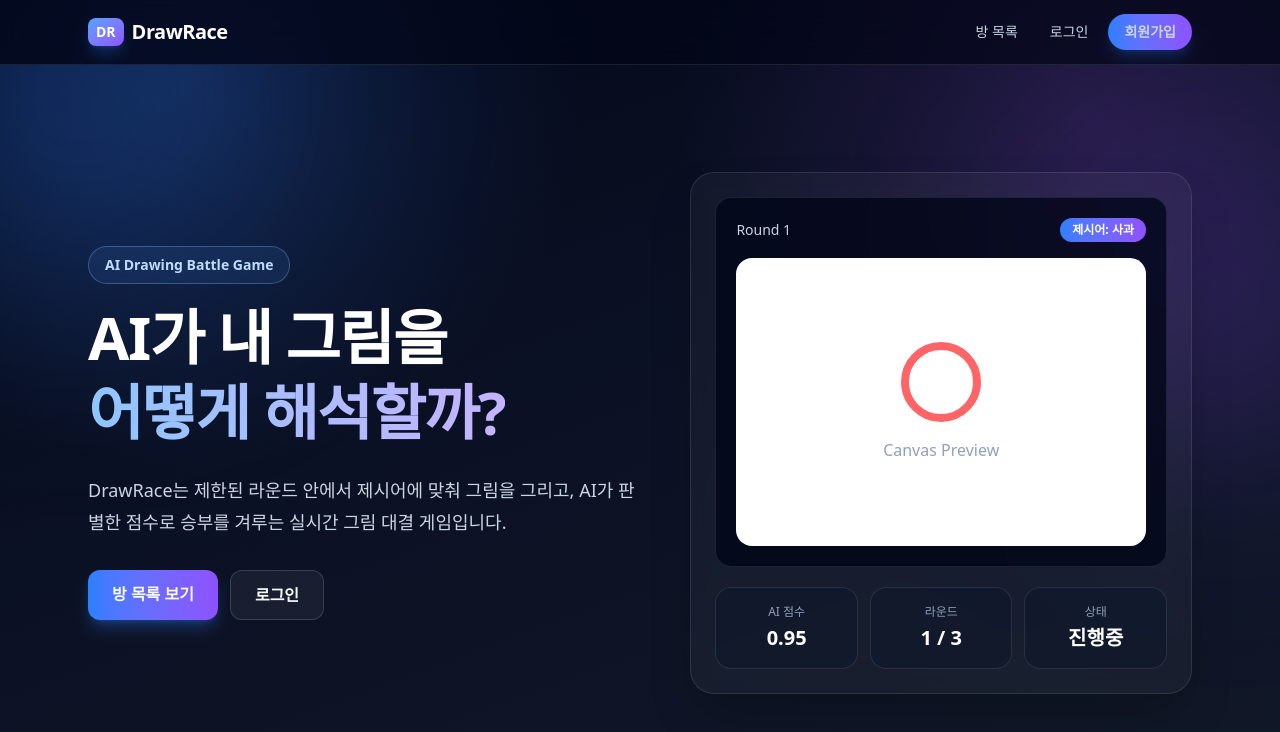
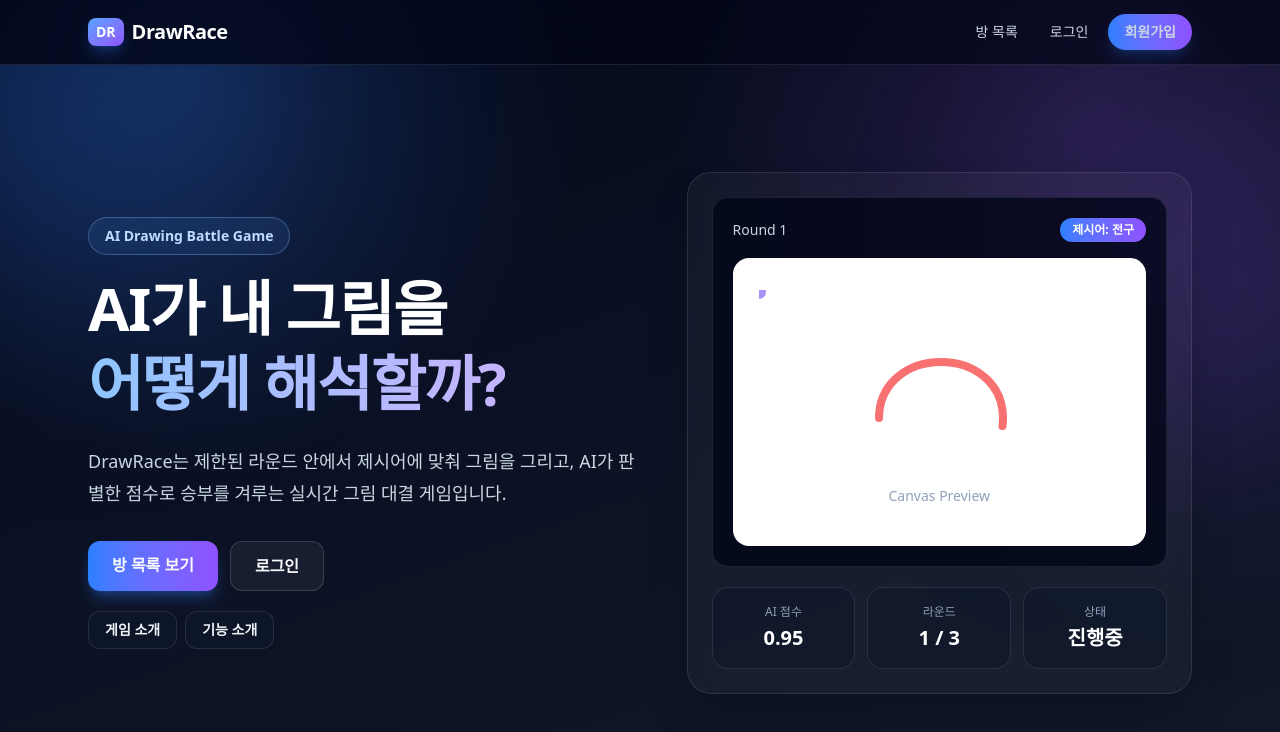
Before and after one commit to Programmers-Intern-Program/INT1-Project-Team05-FE, a Next.js app: page / in a window 1280 px wide. Shown: the top 732 px of the page. Built offline with nearby package versions, Linux system fonts and the light colour scheme.

Commit message:
refactor: 홈 화면 상세 정보 추가 및 캔버스 애니메이션 추가

```diff
--- a/src/app/page.tsx
+++ b/src/app/page.tsx
@@ -1,11 +1,25 @@
+'use client';
+
 import Link from 'next/link';
+import { useEffect, useState } from 'react';
 
 export default function HomePage() {
+  const [infoModal, setInfoModal] = useState<null | 'game' | 'features'>(null);
+
+  useEffect(() => {
+    if (!infoModal) return;
+    const onKeyDown = (e: KeyboardEvent) => {
+      if (e.key === 'Escape') setInfoModal(null);
+    };
+    window.addEventListener('keydown', onKeyDown);
+    return () => window.removeEventListener('keydown', onKeyDown);
+  }, [infoModal]);
+
   return (
     <main className="relative min-h-[calc(100vh-4rem)] overflow-hidden">
       <div className="pointer-events-none absolute left-[-8%] top-[-20%] h-[360px] w-[360px] rounded-full bg-blue-500/25 blur-[120px]" />
       <div className="pointer-events-none absolute right-[-8%] top-[10%] h-[320px] w-[320px] rounded-full bg-violet-500/20 blur-[120px]" />
-      <section className="relative mx-auto grid min-h-[calc(100vh-4rem)] max-w-6xl gap-12 px-6 py-16 md:grid-cols-[1.05fr_0.95fr] md:items-center">
+      <section className="relative mx-auto grid min-h-[calc(100vh-4rem)] max-w-6xl gap-10 px-6 py-12 md:grid-cols-[1.05fr_0.95fr] md:items-center">
         <div>
           <p className="mb-4 inline-flex rounded-full border border-blue-300/30 bg-blue-400/10 px-4 py-2 text-sm font-semibold text-blue-200">
             AI Drawing Battle Game
@@ -39,6 +53,23 @@ export default function HomePage() {
               로그인
             </Link>
           </div>
+
+          <div className="mt-5 flex flex-wrap gap-2">
+            <button
+              type="button"
+              onClick={() => setInfoModal('game')}
+              className="rounded-xl border border-white/10 bg-slate-900/70 px-4 py-2 text-sm font-bold text-slate-100 transition hover:bg-slate-900/90"
+            >
+              게임 소개
+            </button>
+            <button
+              type="button"
+              onClick={() => setInfoModal('features')}
+              className="rounded-xl border border-white/10 bg-slate-900/70 px-4 py-2 text-sm font-bold text-slate-100 transition hover:bg-slate-900/90"
+            >
+              기능 소개
+            </button>
+          </div>
         </div>
 
         <div className="rounded-3xl border border-white/10 bg-white/[0.04] p-6 shadow-2xl backdrop-blur">
@@ -46,14 +77,51 @@ export default function HomePage() {
             <div className="mb-4 flex items-center justify-between">
               <span className="text-sm text-slate-300">Round 1</span>
               <span className="rounded-full bg-gradient-to-r from-blue-500 to-violet-500 px-3 py-1 text-xs font-bold text-white">
-                제시어: 사과
+                제시어: 전구
               </span>
             </div>
 
             <div className="flex h-72 items-center justify-center rounded-2xl bg-white">
-              <div className="text-center text-slate-400">
-                <div className="mx-auto mb-4 h-20 w-20 rounded-full border-8 border-red-400" />
-                <p className="font-medium">Canvas Preview</p>
+              <div className="relative h-56 w-full max-w-[360px] rounded-xl bg-white">
+                <svg
+                  viewBox="0 0 360 220"
+                  className="h-full w-full"
+                  preserveAspectRatio="xMidYMid meet"
+                  aria-label="drawing preview animation"
+                >
+                  <path
+                    id="preview-draw-path"
+                    d="M120 126 C120 92, 148 70, 182 70 C216 70, 244 92, 244 126 C244 152, 228 172, 204 178 L204 190 L160 190 L160 178 C136 172, 120 152, 120 126 Z"
+                    fill="none"
+                    stroke="#f87171"
+                    strokeWidth="8"
+                    strokeLinecap="round"
+                    strokeLinejoin="round"
+                    pathLength={1}
+                    style={{
+                      strokeDasharray: 1,
+                      strokeDashoffset: 1,
+                      animation: 'drawPath 2.2s linear infinite',
+                    }}
+                  />
+                  <circle
+                    cx="0"
+                    cy="0"
+                    r="7"
+                    fill="#a78bfa"
+                    opacity="0.95"
+                  >
+                    <animateMotion
+                      dur="2.2s"
+                      repeatCount="indefinite"
+                      rotate="auto"
+                      path="M120 126 C120 92, 148 70, 182 70 C216 70, 244 92, 244 126 C244 152, 228 172, 204 178 L204 190 L160 190 L160 178 C136 172, 120 152, 120 126 Z"
+                    />
+                  </circle>
+                </svg>
+                <p className="pointer-events-none absolute bottom-2 left-1/2 -translate-x-1/2 text-sm font-medium text-slate-400">
+                  Canvas Preview
+                </p>
               </div>
             </div>
           </div>
@@ -76,6 +144,108 @@ export default function HomePage() {
           </div>
         </div>
       </section>
+
+      {infoModal ? (
+        <div
+          className="fixed inset-0 z-[80] flex items-center justify-center bg-slate-950/70 p-4 backdrop-blur-sm"
+          role="dialog"
+          aria-modal="true"
+          aria-label={infoModal === 'game' ? '게임 소개' : '기능 소개'}
+          onClick={() => setInfoModal(null)}
+          style={{ animation: 'fadeIn 180ms ease-out' }}
+        >
+          <div
+            className="w-full max-w-2xl rounded-3xl border border-white/10 bg-slate-900/95 p-6 shadow-2xl sm:p-7"
+            onClick={(e) => e.stopPropagation()}
+            style={{ animation: 'modalIn 220ms ease-out' }}
+          >
+            <div className="flex items-start justify-between gap-3">
+              <div>
+                <p className="text-xs font-black uppercase tracking-[0.2em] text-blue-200">
+                  {infoModal === 'game' ? 'Game Guide' : 'Feature Guide'}
+                </p>
+                <h2 className="mt-2 text-2xl font-black text-white">{infoModal === 'game' ? '게임 소개' : '기능 소개'}</h2>
+              </div>
+              <button
+                type="button"
+                onClick={() => setInfoModal(null)}
+                className="rounded-lg px-2 py-1 text-slate-300 transition hover:bg-white/10 hover:text-white"
+                aria-label="닫기"
+              >
+                ✕
+              </button>
+            </div>
+
+            {infoModal === 'game' ? (
+              <div className="mt-5 grid gap-4 sm:grid-cols-2">
+                <article className="rounded-2xl border border-white/10 bg-slate-950/60 p-4">
+                  <h3 className="text-base font-black text-white">진행 방식</h3>
+                  <ul className="mt-2 space-y-1.5 text-sm leading-relaxed text-slate-300">
+                    <li>방 입장 후 제시어를 확인하고 그림을 그립니다.</li>
+                    <li>제한 시간 안에 제출하면 라운드가 집계됩니다.</li>
+                    <li>모든 라운드 종료 후 최종 랭킹이 결정됩니다.</li>
+                  </ul>
+                </article>
+                <article className="rounded-2xl border border-white/10 bg-slate-950/60 p-4">
+                  <h3 className="text-base font-black text-white">규칙</h3>
+                  <ul className="mt-2 space-y-1.5 text-sm leading-relaxed text-slate-300">
+                    <li>대기 중 방에서만 입장이 가능합니다.</li>
+                    <li>정원이 찬 방은 자동으로 입장이 비활성화됩니다.</li>
+                    <li>방장은 대기 중에만 AI 플레이어를 추가/제거할 수 있습니다.</li>
+                  </ul>
+                </article>
+              </div>
+            ) : (
+              <div className="mt-5 grid gap-4 sm:grid-cols-2">
+                <article className="rounded-2xl border border-white/10 bg-slate-950/60 p-4">
+                  <h3 className="text-base font-black text-white">채팅/안전 기능</h3>
+                  <ul className="mt-2 space-y-1.5 text-sm leading-relaxed text-slate-300">
+                    <li>실시간 채팅을 통해 플레이어와 즉시 소통할 수 있습니다.</li>
+                    <li>채팅은 AI/필터 기반 검열로 안전하게 운영됩니다.</li>
+                    <li>라운드 중에도 채팅 로그가 실시간으로 동기화됩니다.</li>
+                  </ul>
+                </article>
+                <article className="rounded-2xl border border-white/10 bg-slate-950/60 p-4">
+                  <h3 className="text-base font-black text-white">게스트/편의 기능</h3>
+                  <ul className="mt-2 space-y-1.5 text-sm leading-relaxed text-slate-300">
+                    <li>게스트 시작 시 AI가 닉네임을 자동 추천/생성합니다.</li>
+                    <li>제출, 점수, 랭킹 상태가 패널로 실시간 반영됩니다.</li>
+                    <li>로그인 없이도 빠르게 체험 후 계정 전환이 가능합니다.</li>
+                  </ul>
+                </article>
+              </div>
+            )}
+          </div>
+        </div>
+      ) : null}
+      <style>{`
+        @keyframes fadeIn {
+          from {
+            opacity: 0;
+          }
+          to {
+            opacity: 1;
+          }
+        }
+        @keyframes modalIn {
+          from {
+            opacity: 0;
+            transform: translateY(10px) scale(0.98);
+          }
+          to {
+            opacity: 1;
+            transform: translateY(0) scale(1);
+          }
+        }
+        @keyframes drawPath {
+          0% {
+            stroke-dashoffset: 1;
+          }
+          100% {
+            stroke-dashoffset: 0;
+          }
+        }
+      `}</style>
     </main>
   );
 }
```
